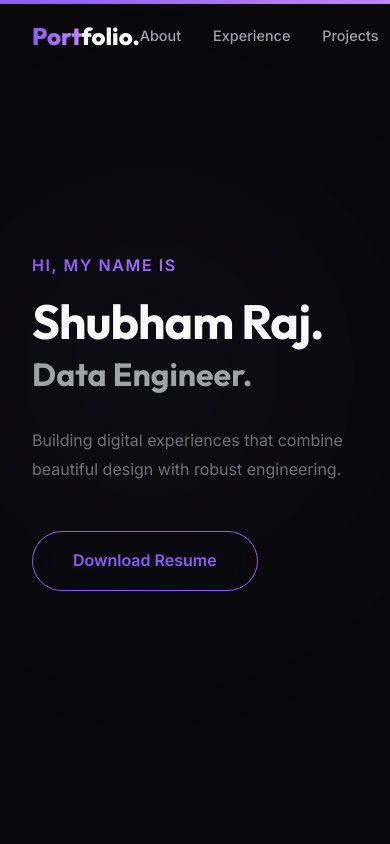
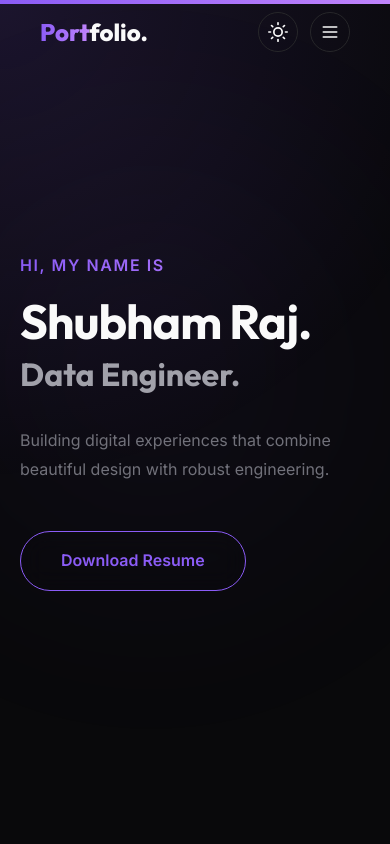
Before and after one commit to shubhamraj1601/portfolio, a React (Vite) app: page / in a window 390 px wide. Shown: the top 844 px of the page. Built offline with nearby package versions, Linux system fonts and the light colour scheme.

Commit message:
UI Changes

```diff
--- a/src/App.tsx
+++ b/src/App.tsx
@@ -1,3 +1,4 @@
+import { useEffect } from 'react'
 import { motion, useScroll, useSpring } from 'framer-motion'
 import Navbar from './components/layout/Navbar'
 import Hero from './components/sections/Hero'
@@ -19,8 +20,18 @@ function App() {
     restDelta: 0.001
   });
 
+  useEffect(() => {
+    const handleMouseMove = (e: MouseEvent) => {
+      document.documentElement.style.setProperty('--mouse-x', `${e.clientX}px`);
+      document.documentElement.style.setProperty('--mouse-y', `${e.clientY}px`);
+    };
+    window.addEventListener('mousemove', handleMouseMove);
+    return () => window.removeEventListener('mousemove', handleMouseMove);
+  }, []);
+
   return (
     <div className="app-container">
+      <div className="cursor-glow" />
       <motion.div className="progress-bar" style={{ scaleX }} />
       <Navbar />
       <main>
--- a/src/components/layout/Navbar.tsx
+++ b/src/components/layout/Navbar.tsx
@@ -1,16 +1,32 @@
 import { useState, useEffect } from 'react';
-import { motion } from 'framer-motion';
+import { motion, AnimatePresence } from 'framer-motion';
+import { Menu, X } from 'lucide-react';
 
 export default function Navbar() {
   const [scrolled, setScrolled] = useState(false);
   const [theme, setTheme] = useState('dark');
+  const [isOpen, setIsOpen] = useState(false);
+  const [isMobile, setIsMobile] = useState(false);
 
   useEffect(() => {
     const handleScroll = () => {
       setScrolled(window.scrollY > 50);
     };
     window.addEventListener('scroll', handleScroll);
-    return () => window.removeEventListener('scroll', handleScroll);
+
+    const handleResize = () => {
+      setIsMobile(window.innerWidth < 768);
+      if (window.innerWidth >= 768) {
+        setIsOpen(false);
+      }
+    };
+    handleResize();
+    window.addEventListener('resize', handleResize);
+
+    return () => {
+      window.removeEventListener('scroll', handleScroll);
+      window.removeEventListener('resize', handleResize);
+    };
   }, []);
 
   useEffect(() => {
@@ -45,10 +61,11 @@ export default function Navbar() {
         left: 0,
         right: 0,
         zIndex: 50,
-        padding: '1rem 2rem',
-        background: scrolled ? 'var(--bg-glass)' : 'transparent',
-        backdropFilter: scrolled ? 'blur(12px)' : 'none',
-        borderBottom: scrolled ? '1px solid var(--border-color)' : '1px solid transparent',
+        padding: isMobile ? '0.75rem 1.25rem' : '1rem 2rem',
+        background: scrolled || isOpen ? 'var(--bg-glass)' : 'transparent',
+        backdropFilter: scrolled || isOpen ? 'blur(12px)' : 'none',
+        WebkitBackdropFilter: scrolled || isOpen ? 'blur(12px)' : 'none',
+        borderBottom: scrolled || isOpen ? '1px solid var(--border-color)' : '1px solid transparent',
         transition: 'all 0.3s ease'
       }}
     >
@@ -57,7 +74,8 @@ export default function Navbar() {
           <span className="gradient-text-accent">Port</span>folio.
         </a>
 
-        <div style={{ display: 'flex', alignItems: 'center', gap: '2rem' }}>
+        <div style={{ display: 'flex', alignItems: 'center', gap: isMobile ? '0.75rem' : '2rem' }}>
+          {!isMobile && (
             <ul style={{ display: 'flex', gap: '2rem' }}>
               {navLinks.map((link, i) => (
                 <motion.li
@@ -72,11 +90,13 @@ export default function Navbar() {
                 </motion.li>
               ))}
             </ul>
+          )}
 
           <motion.button
             whileHover={{ scale: 1.1 }}
             whileTap={{ scale: 0.9 }}
             onClick={toggleTheme}
+            aria-label="Toggle Theme"
             style={{
               background: 'none',
               border: '1px solid var(--border-color)',
@@ -97,8 +117,83 @@ export default function Navbar() {
               <svg xmlns="http://www.w3.org/2000/svg" width="20" height="20" viewBox="0 0 24 24" fill="none" stroke="currentColor" strokeWidth="2" strokeLinecap="round" strokeLinejoin="round"><path d="M21 12.79A9 9 0 1 1 11.21 3 7 7 0 0 0 21 12.79z"/></svg>
             )}
           </motion.button>
+
+          {isMobile && (
+            <motion.button
+              whileHover={{ scale: 1.1 }}
+              whileTap={{ scale: 0.9 }}
+              onClick={() => setIsOpen(!isOpen)}
+              aria-label="Toggle Menu"
+              style={{
+                background: 'none',
+                border: '1px solid var(--border-color)',
+                color: 'var(--text-primary)',
+                cursor: 'pointer',
+                padding: '0.5rem',
+                borderRadius: '50%',
+                display: 'flex',
+                alignItems: 'center',
+                justifyContent: 'center',
+                width: '40px',
+                height: '40px'
+              }}
+            >
+              {isOpen ? <X size={20} /> : <Menu size={20} />}
+            </motion.button>
+          )}
         </div>
       </nav>
+
+      <AnimatePresence>
+        {isMobile && isOpen && (
+          <motion.div
+            initial={{ opacity: 0, height: 0 }}
+            animate={{ opacity: 1, height: 'auto' }}
+            exit={{ opacity: 0, height: 0 }}
+            transition={{ duration: 0.3, ease: 'easeInOut' }}
+            style={{
+              position: 'absolute',
+              top: '100%',
+              left: 0,
+              right: 0,
+              background: 'var(--bg-glass)',
+              backdropFilter: 'blur(20px)',
+              WebkitBackdropFilter: 'blur(20px)',
+              borderBottom: '1px solid var(--border-color)',
+              overflow: 'hidden',
+              zIndex: 40
+            }}
+          >
+            <ul style={{ display: 'flex', flexDirection: 'column', gap: '1.25rem', padding: '1.5rem 1.25rem' }}>
+              {navLinks.map((link, i) => (
+                <motion.li
+                  key={link.name}
+                  initial={{ opacity: 0, x: -20 }}
+                  animate={{ opacity: 1, x: 0 }}
+                  transition={{ delay: 0.05 * i }}
+                >
+                  <a
+                    href={link.href}
+                    onClick={() => setIsOpen(false)}
+                    style={{
+                      fontSize: '1.05rem',
+                      fontWeight: 600,
+                      color: 'var(--text-secondary)',
+                      display: 'block',
+                      transition: 'color 0.2s',
+                      padding: '0.25rem 0'
+                    }}
+                    onMouseOver={(e) => e.currentTarget.style.color = 'var(--accent-primary)'}
+                    onMouseOut={(e) => e.currentTarget.style.color = 'var(--text-secondary)'}
+                  >
+                    {link.name}
+                  </a>
+                </motion.li>
+              ))}
+            </ul>
+          </motion.div>
+        )}
+      </AnimatePresence>
     </motion.header>
   );
 }
--- a/src/components/sections/Experience.tsx
+++ b/src/components/sections/Experience.tsx
@@ -13,12 +13,12 @@ export default function Experience() {
         {experience.map((job, i) => (
           <motion.div
             key={job.id}
-            initial={{ opacity: 0, y: 20 }}
+            initial={{ opacity: 0, y: 40 }}
             whileInView={{ opacity: 1, y: 0 }}
             viewport={{ once: true, margin: "-100px" }}
-            transition={{ duration: 0.5, delay: i * 0.1 }}
+            transition={{ type: 'spring', bounce: 0.25, duration: 0.7, delay: i * 0.15 }}
             className="glass hover-lift"
-            style={{ padding: '2rem', borderRadius: 'var(--radius-md)' }}
+            style={{ padding: 'clamp(1.25rem, 4vw, 2rem)', borderRadius: 'var(--radius-md)' }}
           >
             <div style={{ display: 'flex', justifyContent: 'space-between', alignItems: 'flex-start', flexWrap: 'wrap', gap: '1rem', marginBottom: '1rem' }}>
               <div>
--- a/src/components/sections/Skills.tsx
+++ b/src/components/sections/Skills.tsx
@@ -5,22 +5,56 @@ import { portfolioData } from '../../data/content';
 export default function Skills() {
   const { skills } = portfolioData;
 
-  const SkillCategory = ({ title, items, delay }: { title: string, items: string[], delay: number }) => (
+  const SkillCategory = ({ title, items, delay }: { title: string, items: string[], delay: number }) => {
+    const containerVariants = {
+      hidden: { opacity: 0, y: 30 },
+      visible: {
+        opacity: 1,
+        y: 0,
+        transition: {
+          duration: 0.6,
+          staggerChildren: 0.05,
+          delayChildren: delay
+        }
+      }
+    };
+
+    const itemVariants = {
+      hidden: { opacity: 0, scale: 0.8, y: 15 },
+      visible: {
+        opacity: 1,
+        scale: 1,
+        y: 0,
+        transition: {
+          type: 'spring',
+          stiffness: 120,
+          damping: 10
+        }
+      }
+    };
+
+    return (
       <motion.div
-      initial={{ opacity: 0, y: 20 }}
-      whileInView={{ opacity: 1, y: 0 }}
+        variants={containerVariants}
+        initial="hidden"
+        whileInView="visible"
         viewport={{ once: true, margin: "-100px" }}
-      transition={{ duration: 0.5, delay }}
         className="glass"
-      style={{ padding: '2rem', borderRadius: 'var(--radius-md)', flex: '1 1 300px' }}
+        style={{ padding: 'clamp(1.25rem, 4vw, 2rem)', borderRadius: 'var(--radius-md)', flex: '1 1 280px' }}
       >
         <h3 style={{ fontSize: '1.25rem', marginBottom: '1.5rem', color: 'var(--accent-primary)', textAlign: 'center' }}>
           {title}
         </h3>
         <div style={{ display: 'flex', flexWrap: 'wrap', gap: '1rem', justifyContent: 'center' }}>
           {items.map(skill => (
-          <span
+            <motion.span
               key={skill}
+              variants={itemVariants}
+              whileHover={{
+                scale: 1.05,
+                borderColor: 'var(--accent-primary)',
+                color: 'var(--accent-secondary)'
+              }}
               style={{
                 padding: '0.5rem 1rem',
                 background: 'var(--bg-secondary)',
@@ -28,24 +62,18 @@ export default function Skills() {
                 borderRadius: 'var(--radius-sm)',
                 color: 'var(--text-primary)',
                 fontSize: '0.9rem',
-              transition: 'all 0.2s ease',
-              cursor: 'default'
-            }}
-            onMouseOver={(e) => {
-              e.currentTarget.style.borderColor = 'var(--accent-primary)';
-              e.currentTarget.style.transform = 'translateY(-2px)';
-            }}
-            onMouseOut={(e) => {
-              e.currentTarget.style.borderColor = 'var(--border-color)';
-              e.currentTarget.style.transform = 'translateY(0)';
+                cursor: 'default',
+                display: 'inline-block',
+                transition: 'border-color 0.2s, color 0.2s'
               }}
             >
               {skill}
-          </span>
+            </motion.span>
           ))}
         </div>
       </motion.div>
     );
+  };
 
   return (
     <section id="skills" className="section container">
--- a/src/components/sections/Volunteerism.tsx
+++ b/src/components/sections/Volunteerism.tsx
@@ -29,7 +29,7 @@ export default function Volunteerism() {
               <Heart size={18} style={{ color: 'var(--accent-primary)' }} />
               <h3 style={{ fontSize: '1.125rem', color: 'var(--text-primary)' }}>{vol.role}</h3>
             </div>
-            <div style={{ display: 'flex', justifyContent: 'space-between', marginBottom: '1rem' }}>
+            <div style={{ display: 'flex', justifyContent: 'space-between', alignItems: 'flex-start', flexWrap: 'wrap', gap: '0.5rem', marginBottom: '1rem' }}>
               <h4 style={{ fontSize: '0.95rem', color: 'var(--accent-secondary)' }}>{vol.organization}</h4>
               <span style={{ fontSize: '0.85rem', color: 'var(--text-muted)', fontFamily: 'monospace' }}>{vol.duration}</span>
             </div>
--- a/src/styles/index.css
+++ b/src/styles/index.css
@@ -99,11 +99,23 @@ ul {
   max-width: 1200px;
   margin: 0 auto;
   width: 100%;
+  padding-left: 1.5rem;
+  padding-right: 1.5rem;
 }
 
 .section {
-  padding: var(--section-padding);
+  padding: 6rem 0;
   position: relative;
+}
+
+@media (max-width: 768px) {
+  .section {
+    padding: 3.5rem 0;
+  }
+  .container {
+    padding-left: 1.25rem;
+    padding-right: 1.25rem;
+  }
 }
 
 /* Scrollbar customization */
@@ -157,3 +169,24 @@ main {
   -webkit-text-fill-color: transparent;
   background-clip: text;
 }
+
+/* Cursor Glow Effect */
+.cursor-glow {
+  position: fixed;
+  inset: 0;
+  pointer-events: none;
+  z-index: 0;
+  background: radial-gradient(
+    600px circle at var(--mouse-x, 0px) var(--mouse-y, 0px),
+    var(--accent-glow),
+    transparent 80%
+  );
+  opacity: 1;
+  transition: opacity 0.5s ease;
+}
+
+@media (hover: none) and (pointer: coarse) {
+  .cursor-glow {
+    display: none;
+  }
+}
```
Also changed, not shown: src/components/sections/About.tsx (+3 -5 lines), src/components/sections/Academics.tsx (+4 -3 lines), src/components/sections/Projects.tsx (+17 -9 lines). Lines whose indentation alone changed are shown as unchanged.
